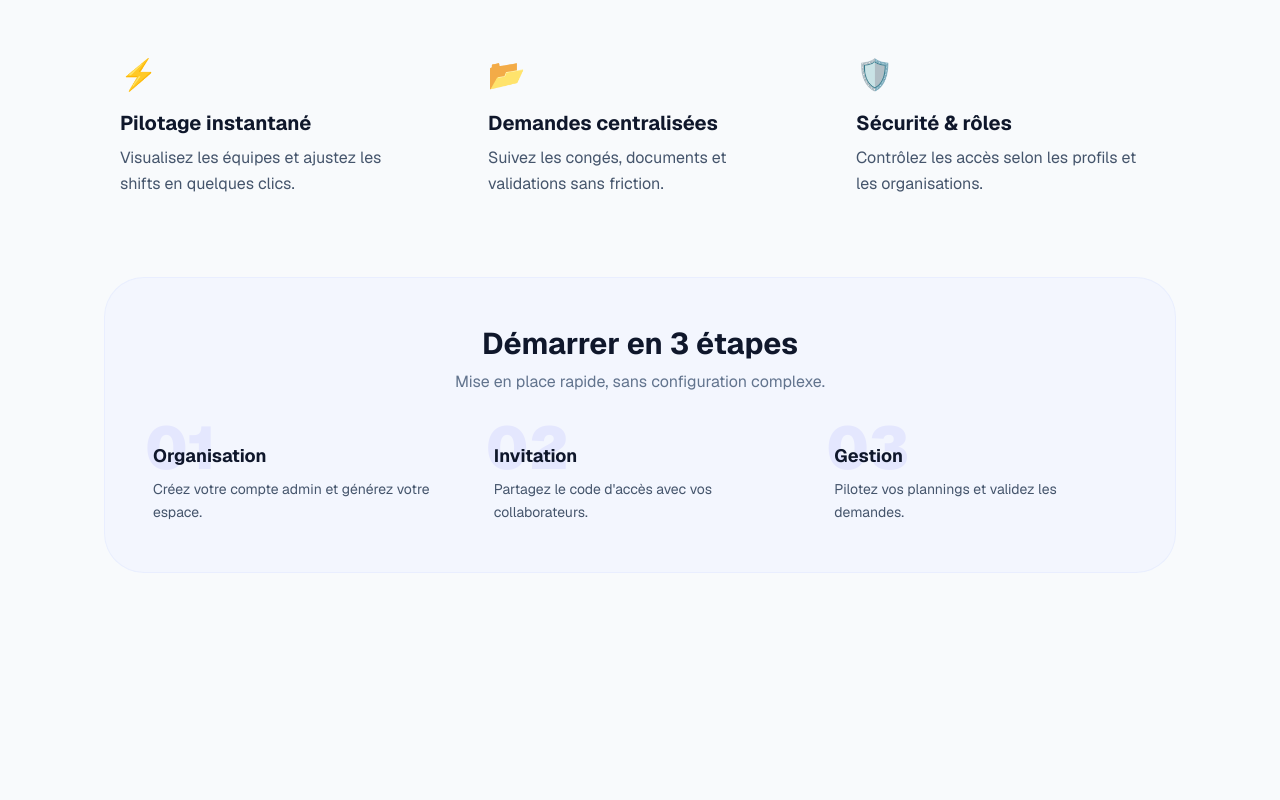
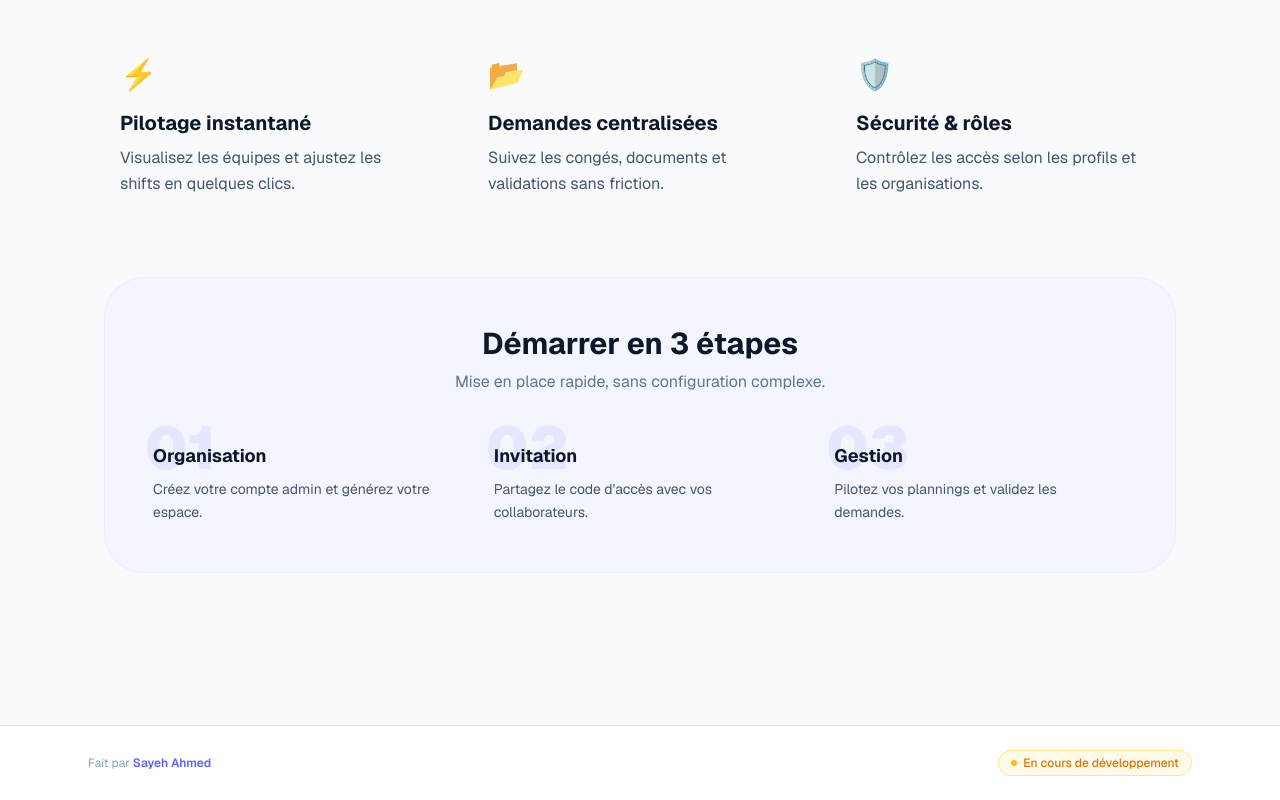
Before and after one commit to ahmvdd/Mc-planning-front, a Next.js app: page / in a window 1280 px wide. Shown: the part 969-1769 px from the top of the page. Before the commit the page ends 1630 px from the top, so only its background shows below. Built offline with nearby package versions, Linux system fonts and the light colour scheme; no server answers.

Commit message:
feat: add footer with author credit and dev status

```diff
--- a/src/app/(app)/layout.tsx
+++ b/src/app/(app)/layout.tsx
@@ -25,6 +25,25 @@ export default function AppLayout({
         </div>
       </div>
       <main className="mx-auto w-full max-w-6xl px-6 py-10">{children}</main>
+      <footer className="mt-16 border-t border-slate-200 bg-white">
+        <div className="mx-auto flex max-w-6xl flex-col items-center justify-between gap-2 px-6 py-6 text-xs text-slate-400 sm:flex-row">
+          <p>
+            Fait par{" "}
+            <a
+              href="https://www.sayehahmed.com"
+              target="_blank"
+              rel="noopener noreferrer"
+              className="font-semibold text-indigo-500 hover:text-indigo-700 transition-colors"
+            >
+              Sayeh Ahmed
+            </a>
+          </p>
+          <span className="inline-flex items-center gap-1.5 rounded-full bg-amber-50 px-3 py-1 font-medium text-amber-600 border border-amber-200">
+            <span className="h-1.5 w-1.5 rounded-full bg-amber-400 animate-pulse" />
+            En cours de développement
+          </span>
+        </div>
+      </footer>
     </div>
   );
 }
```
